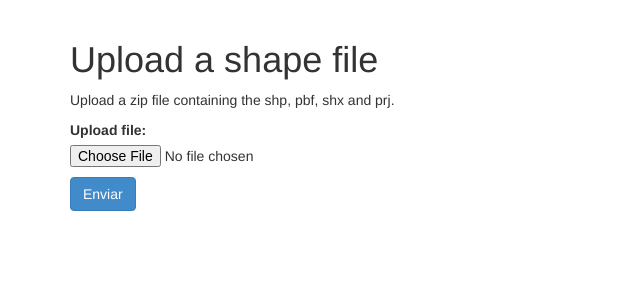
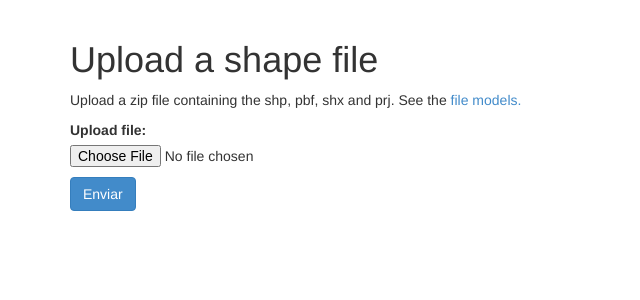
Before and after one commit to igor-rodrigues01/casv, a Django app: page /upload/ in a window 1280 px wide. Shown: the part 72-372 px from the top of the page, without its empty margins (0-640 px from the left). Run offline with Django 3.2, Linux system fonts and the light colour scheme; the visitor is signed in with stand-in values (Sample User, id 1); some libraries are stand-ins or nearby versions.

Commit message:
improve translations

```diff
--- a/casv/core/forms.py
+++ b/casv/core/forms.py
@@ -1,6 +1,7 @@
 # -*- coding: utf-8 -*-
 from django import forms
+from django.utils.translation import ugettext as _
 
 
 class UploadFileForm(forms.Form):
-    upload_file = forms.FileField()
+    upload_file = forms.FileField(label=_('Upload file'))
--- a/casv/core/templates/upload.html
+++ b/casv/core/templates/upload.html
@@ -21,7 +21,10 @@
       {% endif %}
     {% endif %}
 
-    <p>{% blocktrans %}Upload a zip file containing the shp, pbf, shx and prj.{% endblocktrans %}</p>
+    <p>
+      {% blocktrans %}Upload a zip file containing the shp, pbf, shx and prj. See the {% endblocktrans %}
+      <a href='{% url 'core:file-models' %}'>{% trans 'file models.' %}</a>
+    </p>
 
     <form enctype="multipart/form-data" action="{% url 'core:upload' %}" method="post">{% csrf_token %}
         {{ form.as_p }}
```
Also changed, not shown: casv/core/locale/pt_BR/LC_MESSAGES/django.po, 1 other file.
